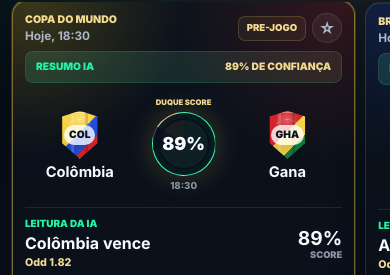
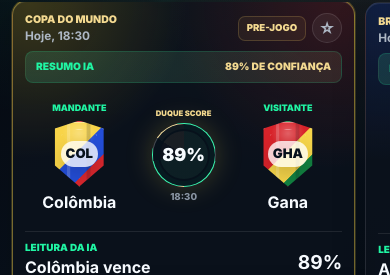
Before and after one commit to duqueroleta/DuqueSports-Codex, a React (Vite) app: page /jogos in a window 390 px wide. Shown: the part 444-719 px from the top of the page. Built offline with nearby package versions, Linux system fonts and the light colour scheme; no server answers.

Commit message:
style(mobile): strengthen match team presentation

```diff
--- a/src/components/matches/MatchCard.jsx
+++ b/src/components/matches/MatchCard.jsx
@@ -49,7 +49,8 @@ function MatchCard({ isActive = false, match }) {
 
       <div className="match-teams">
         <span>
-          <TeamCrest size="small" teamName={match.home} />
+          <small>Mandante</small>
+          <TeamCrest teamName={match.home} />
           <strong>{match.home}</strong>
         </span>
         <div className="match-score-node">
@@ -58,7 +59,8 @@ function MatchCard({ isActive = false, match }) {
           <small>{match.time}</small>
         </div>
         <span>
-          <TeamCrest size="small" teamName={match.away} />
+          <small>Visitante</small>
+          <TeamCrest teamName={match.away} />
           <strong>{match.away}</strong>
         </span>
       </div>
--- a/src/styles/match-card.css
+++ b/src/styles/match-card.css
@@ -132,25 +132,32 @@
 
 .match-teams {
   display: grid;
-  grid-template-columns: minmax(0, 1fr) 72px minmax(0, 1fr);
-  gap: 10px;
+  grid-template-columns: minmax(0, 1fr) 76px minmax(0, 1fr);
+  gap: 12px;
   align-items: center;
-  min-height: 96px;
+  min-height: 120px;
 }
 
 .match-teams > span {
   display: grid;
-  gap: 6px;
+  gap: 7px;
   justify-items: center;
   min-width: 0;
   text-align: center;
+}
+
+.match-teams > span > small {
+  color: var(--color-neon);
+  font-size: 0.56rem;
+  font-weight: 1000;
+  text-transform: uppercase;
 }
 
 .match-teams > span > strong {
   max-width: 100%;
   overflow-wrap: anywhere;
   color: var(--color-white);
-  font-size: 0.84rem;
+  font-size: 0.92rem;
   line-height: 1.05;
 }
 
@@ -379,12 +386,14 @@
   }
 
   .match-teams {
-    grid-template-columns: minmax(0, 1fr) 78px minmax(0, 1fr);
-    min-height: 108px;
+    grid-template-columns: minmax(0, 1fr) 82px minmax(0, 1fr);
+    gap: 9px;
+    min-height: 132px;
+    padding: 2px 0 4px;
   }
 
   .match-teams > span > strong {
-    font-size: 0.92rem;
+    font-size: 1rem;
   }
 
   .match-score-node strong {
```
